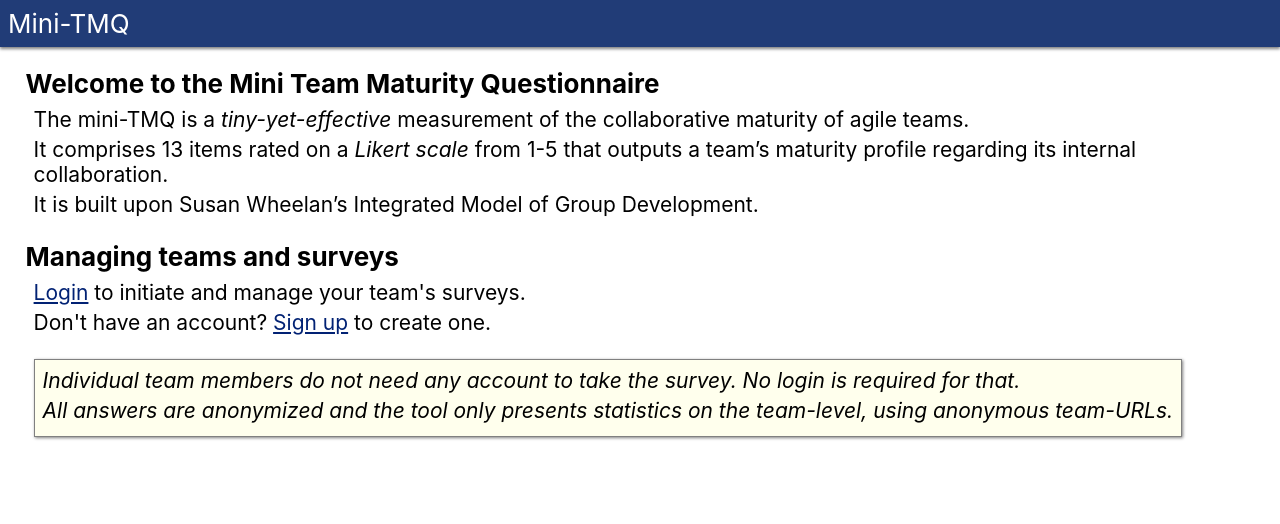
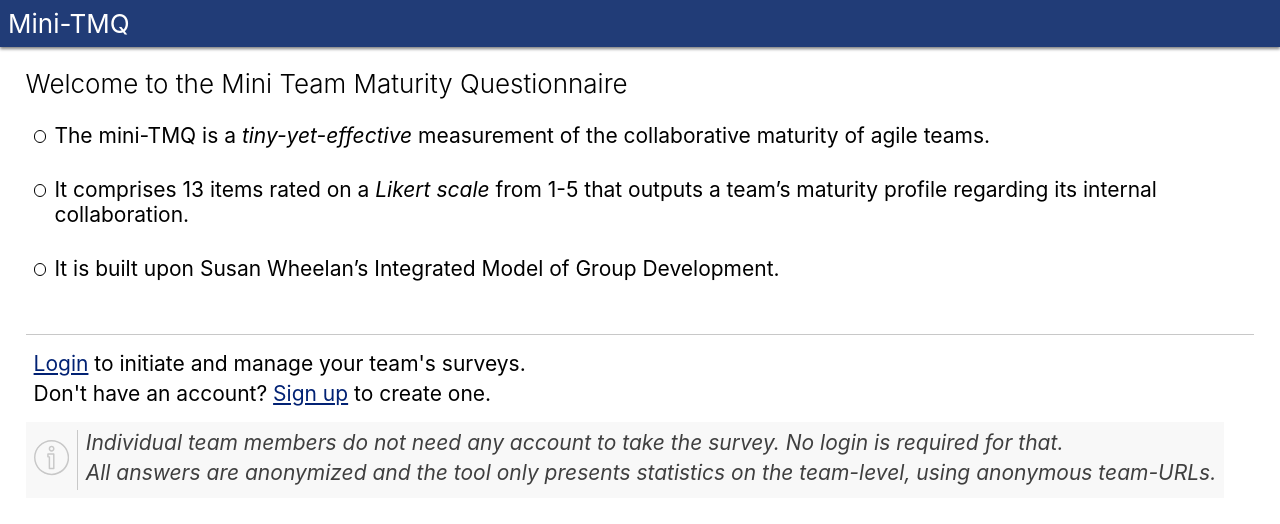
Before and after one commit to uivraeus/teamquest-lab, a React (Create React App) app: page /start in a window 1280 px wide. Shown: the top 524 px of the page. Built offline with nearby package versions, Linux system fonts and the light colour scheme; no server answers.

Commit message:
Refine styling, especially for the start page
Try to give the app a "lighter" visaul touch

```diff
--- a/src/App.css
+++ b/src/App.css
@@ -1,7 +1,7 @@
 /*Use CSS variables instead of hardcoded constants to enable dynamic themes (at some point) */
 :root {
   --color-bkg-default: rgb(255, 255, 255);
-  --color-bkg-info: rgba(248, 248, 0, .07);
+  --color-bkg-info: rgb(248, 248, 248);
   --color-bkg-btn-default: rgb(245, 245, 245);
   --color-bkg-btn-hover: rgb(233, 236, 245);
   --color-bkg-btn-focus: rgb(220, 225, 235);
@@ -11,10 +11,11 @@
   --color-fg-btn-focus: rgb(30, 55, 110);
   --color-fg-btn-disabled: rgb(128, 128, 128);
   --color-border: rgb(128,128,128);
+  --color-border-light: rgb(200,200,200);
   --color-border-accent: rgb(61, 76, 141);
-  --color-heading: rgb(0, 0, 0);
   --color-text: rgb(0, 0, 0);
   --color-text-inverted: rgb(255,255,255);
+  --color-text-info: rgb(63,63,63);
   --color-text-disabled: rgb(128, 128, 128);
   --color-text-error: rgb(196, 0, 0);
   --color-text-warning: rgb(160, 87, 3);
@@ -49,6 +50,7 @@
   flex-direction: column;
   width: 100%;
   margin: 0 auto;
+  color: var(--color-text); /* affects text, e.g. <p>'s in app */
 }
 
 .App-content {
@@ -81,10 +83,6 @@
   border: 1px solid var(--color-border-accent);
 }
 
-h1,h2,h3,h4  {
-  color: var(--color-heading)
-}
-
 h1,h2 {
   font-size: var(--font-big);
   margin-top: .5rem;
@@ -94,18 +92,21 @@ h1,h2 {
 h3 {
   font-size: var(--font-medium);
   margin-top: .5em;
-  margin-bottom: 0;
+  margin-bottom: .5em;
 }
 
 h4 {
   font-size: var(--font-small);
   margin-top: 0;
-  margin-bottom: 0;
+  margin-bottom: .5em;
 }
 
-p {
+h1,h2,h3,h4 {
+  font-weight: 300;
+}
+
+p:not(.style-override) {
   font-size: var(--font-small);
-  color: var(--color-text);
   margin-top: 0;
   margin-bottom: 5px;
 }
--- a/src/App.js
+++ b/src/App.js
@@ -1,9 +1,9 @@
 //3rd-party
 import React from 'react';
-import useAppContext from './hooks/AppContext'
 import { Route, Redirect, Switch } from 'react-router-dom'
 
 //My routes and stuff
+import useAppContext from './hooks/AppContext'
 import AppHeader from './components/AppHeader'
 import { PrivateRoute, PublicRoute} from './components/AuthRoute';
 import Login from './pages/Login';
--- a/src/components/AlertModal.css
+++ b/src/components/AlertModal.css
@@ -8,7 +8,7 @@
   min-width: 2em;
 }
 
-.Alert-Heading > h4 {
+.Alert-Heading > h3 {
   margin: 0;
   margin-left: .5em;
 }
--- a/src/components/AlertModal.js
+++ b/src/components/AlertModal.js
@@ -46,7 +46,7 @@ const AlertModal = ({ alert, onClose = () => {} }) => {
       <div className={alertTypeClass}>
         <div className="Alert-Heading">
           <WarningIcon />
-          <h4>{content.heading}</h4>
+          <h3>{content.heading}</h3>
         </div>
         <p>{content.text}</p>
         {content.code.length ? (
--- a/src/components/AppBtn.css
+++ b/src/components/AppBtn.css
@@ -93,6 +93,7 @@ button.AppBtn-svg {
 
 button.AppBtn-svg > svg {
   margin: .1em;
+  fill: var(--color-text-info);
 }
 
 @media (hover: hover) {
--- /dev/null
+++ b/src/components/InfoBlock.css
@@ -0,0 +1,25 @@
+.InfoBlock {
+  display: flex;
+  justify-content: flex-start;
+  align-items: center;
+  max-width: fit-content;
+  background-color: var(--color-bkg-info);
+  font-style: oblique;
+}
+
+.InfoBlock-icon {
+  background-color: rgba(0,0,0,0); /* transparent */
+  min-width: 2.2em;
+  min-height: 2.2em;
+  margin: .5em .5em;
+  padding:0;
+  fill: var(--color-border-light);
+  border: none;
+}
+
+.InfoBlock-content {
+  margin: .5em .5em .5em 0;
+  padding-left: .5em;
+  border-left: 1px solid var(--color-border-light);
+  color: var(--color-text-info);
+}
--- /dev/null
+++ b/src/components/InfoBlock.js
@@ -0,0 +1,19 @@
+import React from 'react'
+import { ReactComponent as InfoIcon } from "../icons/info.svg";
+
+import './InfoBlock.css';
+
+const InfoBlock = ({ children }) => {
+  return (
+    <div className="InfoBlock">
+      <div className="InfoBlock-icon">
+        <InfoIcon />
+      </div>
+      <div className="InfoBlock-content">
+        {children}
+      </div>
+    </div>
+  );
+};
+
+export default InfoBlock;
--- a/src/components/QueryModal.js
+++ b/src/components/QueryModal.js
@@ -45,7 +45,7 @@ const QueryModal = ({ query, onClose = () => {} }) => {
   return (
     <Modal open={!!query} onClose={() => onResponse(false)} closeOnOverlayClick={false} center>
       <div className="QueryModal">
-        <h4>{content.heading}</h4>
+        <h3>{content.heading}</h3>
         <p>{content.text}</p>
         <AppBtn
               text={positiveText}
--- a/src/pages/Start.css
+++ b/src/pages/Start.css
@@ -1,13 +1,31 @@
-.Start-info-block {
-  margin: .5em .5em 1.5em .5em;
+.Start-text-block {
+  margin: 1.5em .5em 1.5em .5em;
+  display: flex;
+  flex-direction: column;
 }
 
-.Start-notice-block {
-  margin: 1.5em .5em;
-  padding: .5em;
-  max-width: fit-content;
-  background-color: var(--color-bkg-info);
-  border: 1px solid var(--color-border);
-  box-shadow: 1px 1px 3px var(--color-border);
-  font-style: italic;
+.TextBlockItem {
+  display: flex;
+  align-items: baseline;
+  margin-bottom: 1.5em;
 }
+
+.TextBlockItem-circle {
+  width: .8em;
+  height: .8em;
+  min-width: .8em;
+  min-height: .8em;
+  border: 1px solid var(--color-text);
+  border-radius: 50%;
+}
+
+.TextBlockItem-content {
+  margin-left: .5em;
+}
+
+.Start-account-info {
+  border-top: 1px solid var(--color-border-light);
+  margin: 0 0 1em 0;
+  padding-top: 1em;
+  padding-left: 0.5em;
+}
--- a/src/pages/Start.js
+++ b/src/pages/Start.js
@@ -1,7 +1,19 @@
 import React from "react";
+import InfoBlock from "../components/InfoBlock";
 import { Link } from "react-router-dom";
 
 import "./Start.css";
+
+const TextBlockItem = ({ children }) => {
+  return (
+    <div className="TextBlockItem">
+      <span className="TextBlockItem-circle"></span>
+      <div className="TextBlockItem-content">
+        {children}
+      </div>
+    </div>
+  );
+}
 
 const Start = () => {
   return (
@@ -10,23 +22,28 @@ const Start = () => {
         Welcome to the{" "}
         <span className="NoBreak">Mini Team Maturity Questionnaire</span>
       </h3>
-      <div className="Start-info-block">
+      <div className="Start-text-block">
+        <TextBlockItem>
           <p>
             The mini-TMQ is a <em>tiny-yet-effective</em> measurement of the
             collaborative maturity of agile teams.
           </p>
+        </TextBlockItem>
+        <TextBlockItem>
           <p>
             It comprises 13 items rated on a <em>Likert scale</em> from 1-5 that
             outputs a team’s maturity profile regarding its internal
             collaboration.
           </p>
+        </TextBlockItem>
+        <TextBlockItem>
           <p>
             It is built upon Susan Wheelan’s Integrated Model of Group
             Development.
           </p>
+        </TextBlockItem>
       </div>
-      <h3>Managing teams and surveys</h3>
-      <div className="Start-info-block">
+      <div className="Start-account-info">
         <p>
           <Link to="/login">Login</Link> to initiate and manage your team's
           surveys.
@@ -36,7 +53,7 @@ const Start = () => {
           one.
         </p>
       </div>
-      <div className="Start-notice-block">
+      <InfoBlock>
         <p>
           Individual team members do not need any account to take the
           survey. No login is required for that.
@@ -45,7 +62,7 @@ const Start = () => {
           All answers are anonymized and the tool only presents
           statistics on the team-level, using anonymous team-URLs.
         </p>
-      </div>
+      </InfoBlock>
     </div>
   );
 };
--- a/src/pages/SurveyCatalog.css
+++ b/src/pages/SurveyCatalog.css
@@ -12,7 +12,6 @@
 .SurveyCatalog > ul {
     width: 100%;
     margin: 0;
-    padding-top: 1rem;
     padding-left: 1rem;
 }
 
```
Lines whose indentation alone changed are shown as unchanged.
